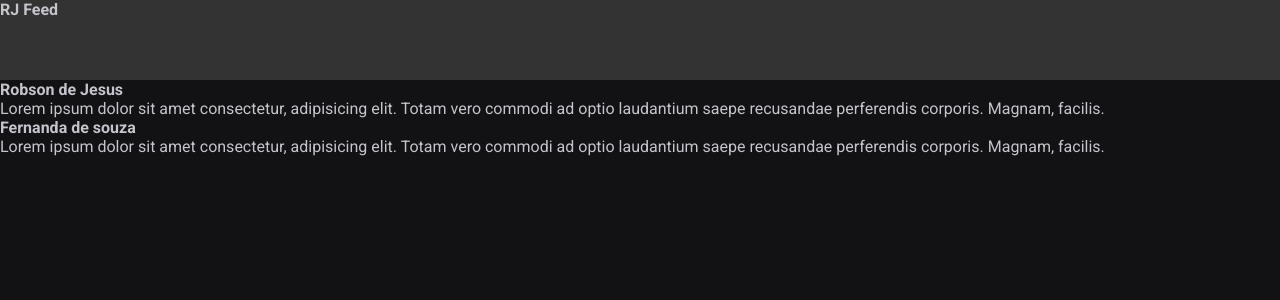
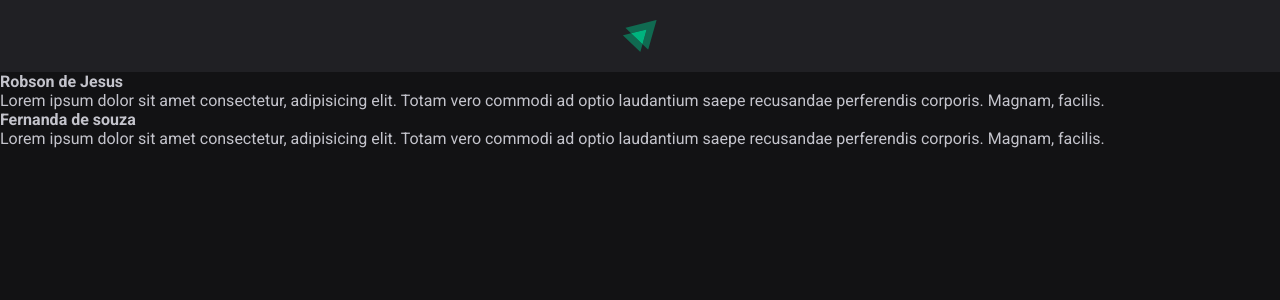
Before and after one commit to robsondejesus1996/feed-rj, a React (Vite) app: page / in a window 1280 px wide. Shown: the top 300 px of the page. Built offline with nearby package versions, Linux system fonts and the light colour scheme.

Commit message:
Componente Header

```diff
--- a/src/components/Header.jsx
+++ b/src/components/Header.jsx
@@ -1,11 +1,13 @@
 import styles from './Header.module.css'
 
+import igniteLogo from '../assets/ignite-logo.svg';
 
+console.log(igniteLogo)
 
 export function Header(){
     return(
         <header className={styles.header}>
-            <strong>RJ Feed</strong>
+            <img src={igniteLogo} alt='Logotipo do Ignite'/>
         </header>
     );
 }
--- a/src/components/Header.module.css
+++ b/src/components/Header.module.css
@@ -1,4 +1,11 @@
 .header{
-    background: #333;
-    height: 80px;
+    background: var(--gray-800);
+    display: flex;
+    justify-content: center;
+    padding: 1.25rem 0;
 }
+
+
+.header img {
+    height: 2rem;
+}
```
Also changed, not shown: src/assets/ignite-logo.svg (added).
